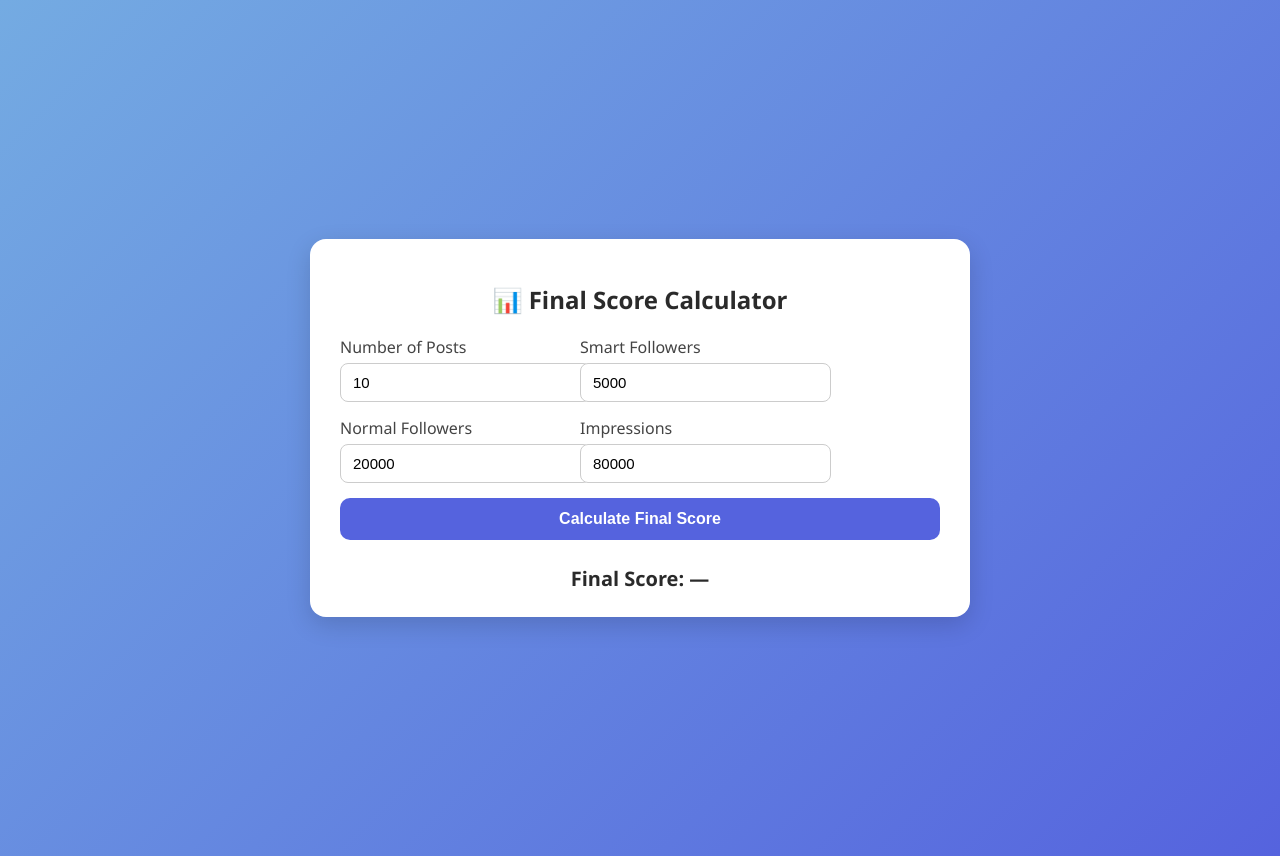
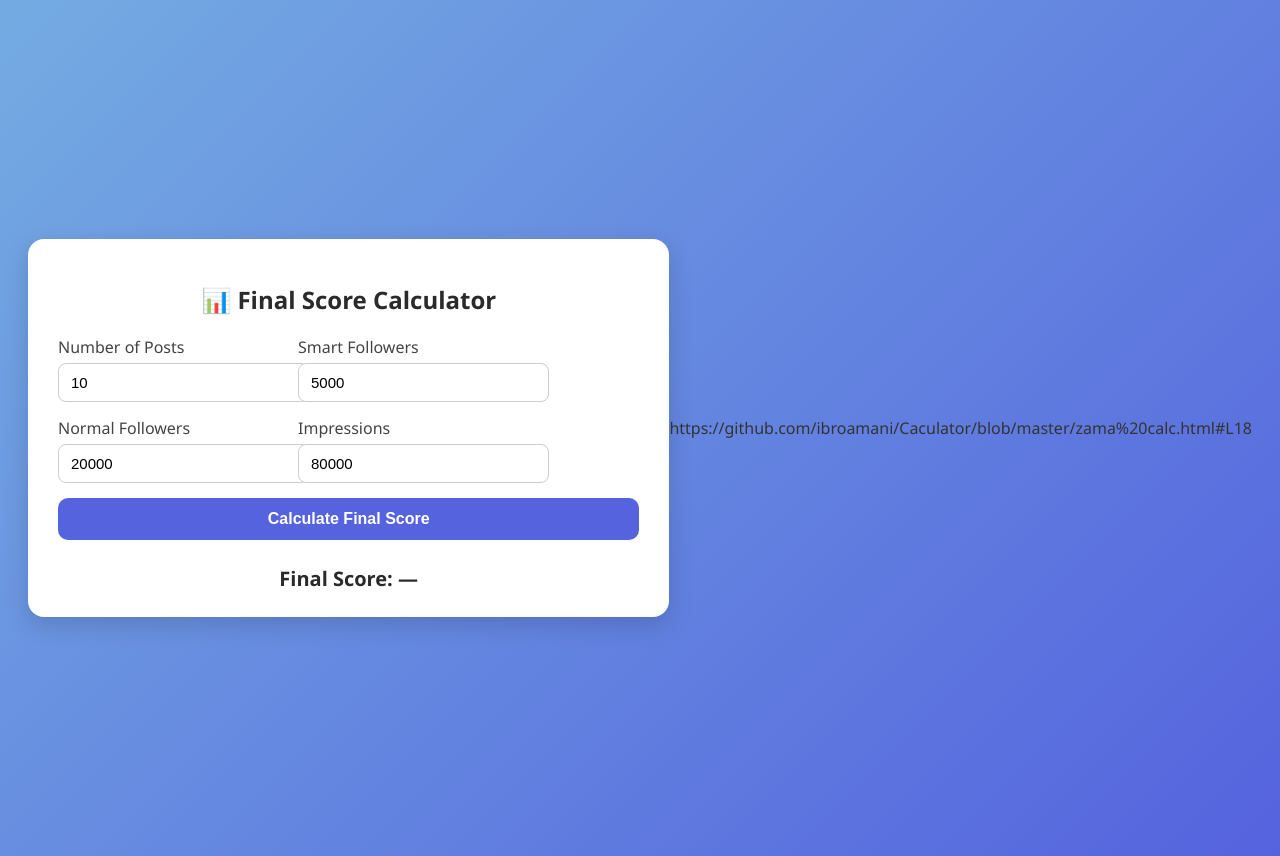
Before and after one commit to ibroamani/Calculator, a plain HTML site: page zama calc.html in a window 1280 px wide. Drawn offline with Linux system fonts and the light colour scheme.

Commit message:
https://github.com/ibroamani/Caculator/blob/master/zama%20calc.html#L18

```diff
--- a/zama calc.html
+++ b/zama calc.html
@@ -137,7 +137,7 @@
 
       <div class="result" id="result">Final Score: —</div>
     </div>
-
+https://github.com/ibroamani/Caculator/blob/master/zama%20calc.html#L18
     <script>
       function calculateScore() {
         let posts = parseFloat(document.getElementById("posts").value);
```
